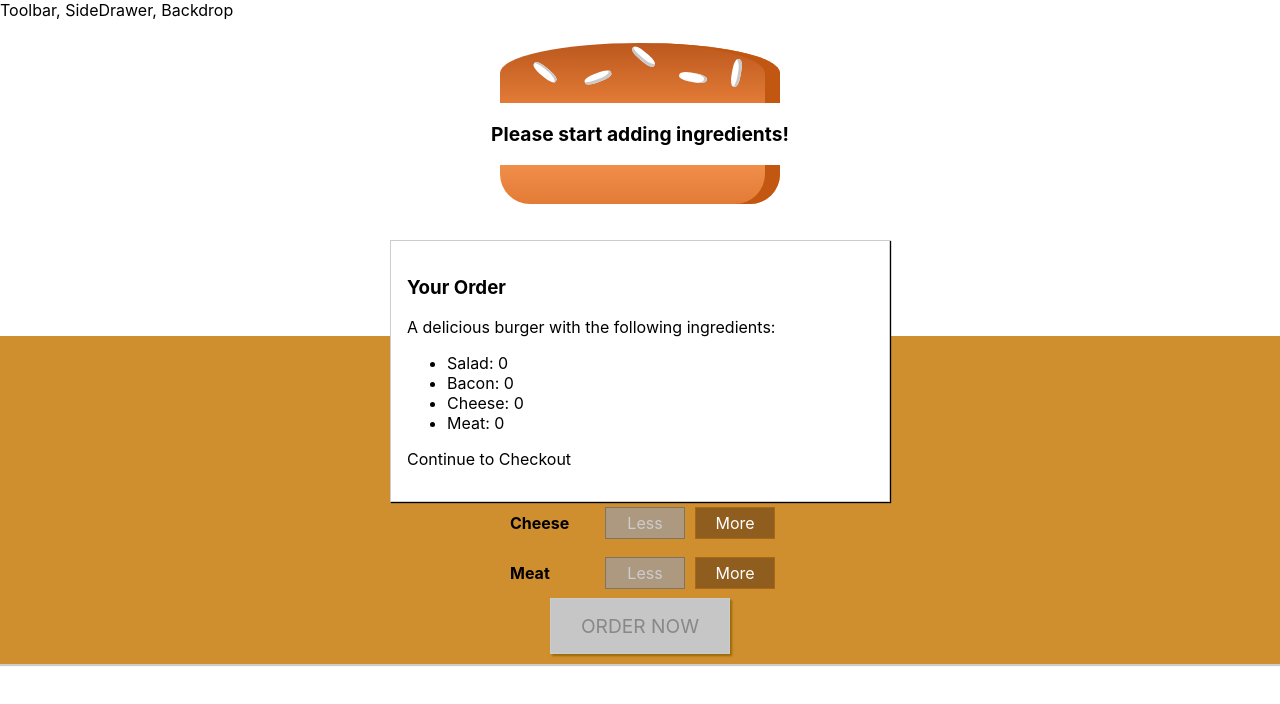
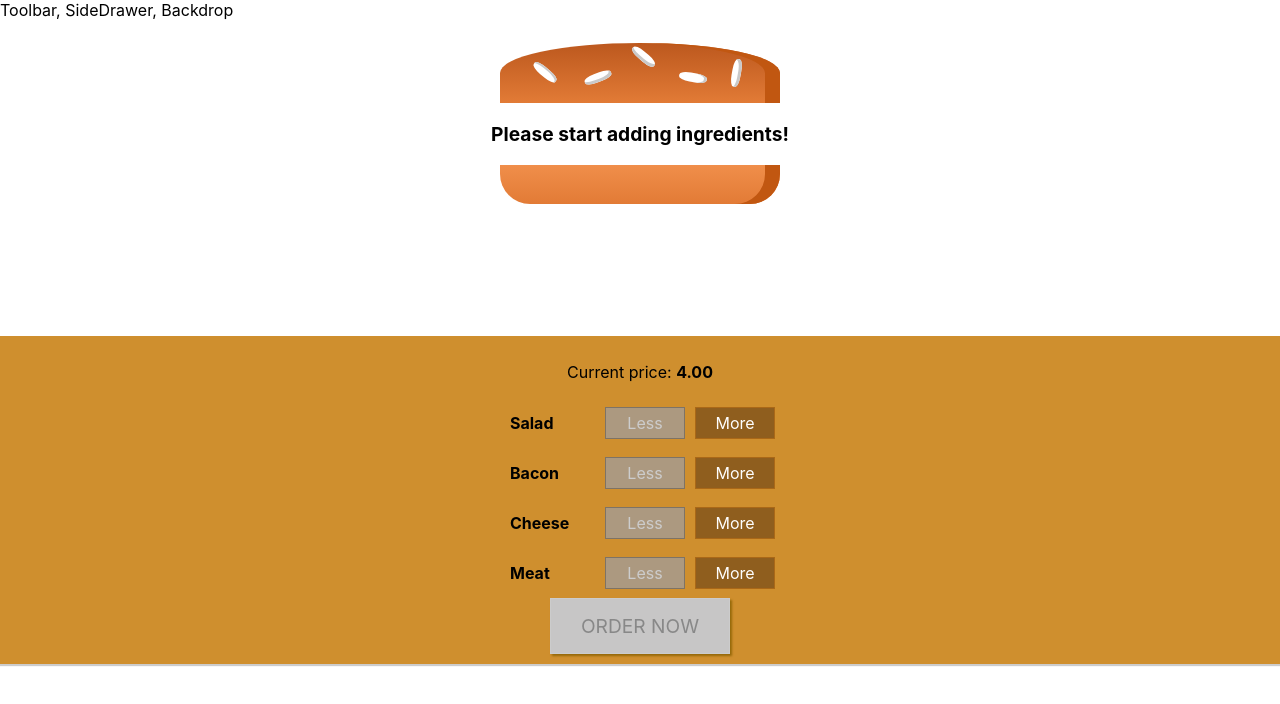
Before and after one commit to AndreasBrochs/burger-builder, a React (Create React App) app: page / in a window 1280 px wide. Shown: the top 704 px of the page. Built offline with nearby package versions, Linux system fonts and the light colour scheme.

Commit message:
modal slides in

```diff
--- a/src/components/Burger/BuildControls/BuildControls.js
+++ b/src/components/Burger/BuildControls/BuildControls.js
@@ -22,7 +22,8 @@
         ))}
         <button
         className={classes.OrderButton}
-        disabled={!props.purchasable}>ORDER NOW</button>
+        disabled={!props.purchasable}
+        onClick={props.ordered}>ORDER NOW</button>
     </div>
 );
 
--- a/src/components/UI/Modal/Modal.js
+++ b/src/components/UI/Modal/Modal.js
@@ -2,7 +2,12 @@
 import classes from './Modal.module.css';
 
 const modal = (props) => (
-    <div className={classes.Modal}>
+    <div
+    className={classes.Modal}
+    style={{
+        transform: props.show ? 'translateY(0)' : 'translateY(-100vh)',
+        opacity: props.show ? '1' : '0'
+    }}>
         {props.children}
     </div>
 );
--- a/src/containers/BurgerBuilder/BurgerBuilder.js
+++ b/src/containers/BurgerBuilder/BurgerBuilder.js
@@ -21,7 +21,8 @@
             meat: 0
         },
         totalPrice: 4,
-        purchasable: false
+        purchasable: false,
+        purchasing: false
     }
 
     updatePurchaseState (ingredients) {
@@ -67,6 +68,11 @@
         this.updatePurchaseState(updatedIngredient);
     }
 
+
+    purchaseHandler = () => {
+        this.setState({purchasing: true})
+    }
+
     render () {
         const disabledInfo = {
             ...this.state.ingredients
@@ -76,7 +82,7 @@
         }
         return (
             <Aux>
-                <Modal>
+                <Modal show={this.state.purchasing}>
                     <OrderSummary ingredients={this.state.ingredients}/>
                 </Modal>
                 <Burger ingredients={this.state.ingredients}/>
@@ -85,6 +91,7 @@
                   ingredientRemoved={this.removeIngredientHandler}
                   disabled={disabledInfo}
                   purchasable={this.state.purchasable}
+                  ordered={this.purchaseHandler}
                   price={this.state.totalPrice}/>
             </Aux>
         );
```
